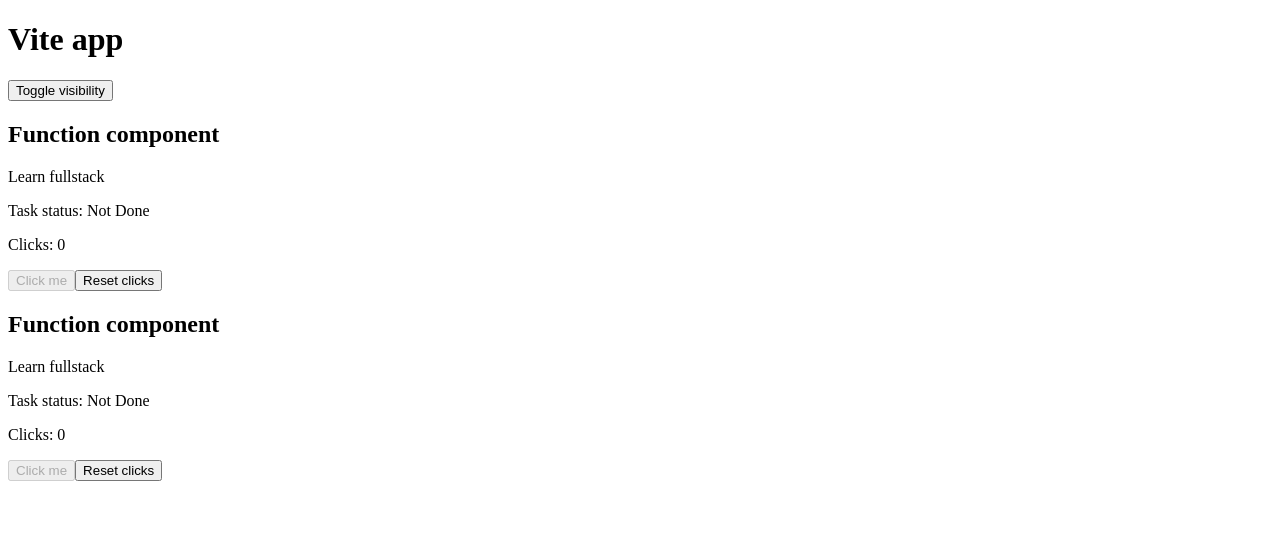
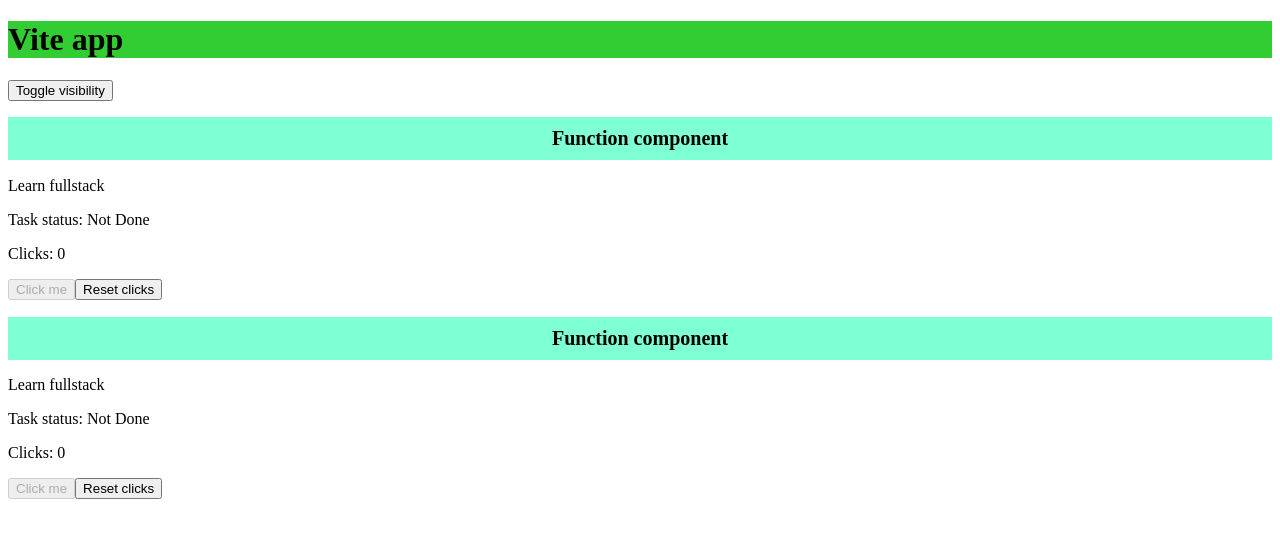
Before and after one commit to Illia-11/fullstack-app, a React (Vite) app in the folder client/: page / in a window 1280 px wide. Shown: the top 538 px of the page. Built offline with nearby package versions, Linux system fonts and the light colour scheme.

Commit message:
Add basic styles with modules reminder

```diff
--- a/client/src/App.jsx
+++ b/client/src/App.jsx
@@ -1,6 +1,7 @@
 import { useState } from "react";
 import ClassComponent from "./components/ClassComponent";
 import FunctionComponent from "./components/FunctionalComponent";
+import styles from "./App.module.css";
 
 const task = {
   title: "Learn fullstack",
@@ -16,7 +17,15 @@ function App() {
 
   return (
     <>
-      <h1>Vite app</h1>
+      <h1
+        // style={{
+        //   backgroundColor: "limegreen",
+        //   fontStyle: isVisible ? "normal" : "italic",
+        // }}
+        className={`${styles.heading} ${isVisible ? "" : styles.headingItalics}`}
+      >
+        Vite app
+      </h1>
       <button onClick={toggleVisibility}>Toggle visibility</button>
       {/* {isVisible && (
         <ClassComponent
--- /dev/null
+++ b/client/src/App.module.css
@@ -0,0 +1,8 @@
+.heading {
+  background-color: limegreen;
+  font-style: normal;
+}
+
+.headingItalics {
+  font-style: italic;
+}
--- a/client/src/components/FunctionalComponent/index.jsx
+++ b/client/src/components/FunctionalComponent/index.jsx
@@ -1,4 +1,5 @@
 import { useState, useEffect } from "react";
+import styles from"./style.module.css";
 
 function FunctionComponent(props) {
   const {
@@ -62,7 +63,7 @@ function FunctionComponent(props) {
 
   return (
     <div>
-      <h2>Function component</h2>
+      <h2 className={styles.heading}>Function component</h2>
       <p>{title}</p>
       {/* <p>Task status: { isDone ? "Done" : "Not Done" }</p> */}
       {par}
--- /dev/null
+++ b/client/src/components/FunctionalComponent/style.module.css
@@ -0,0 +1,6 @@
+.heading {
+  text-align: center;
+  font-size: 1.25rem;
+  background-color: aquamarine;
+  padding: 10px;
+}
```
Also changed, not shown: client/src/App.css (deleted).
